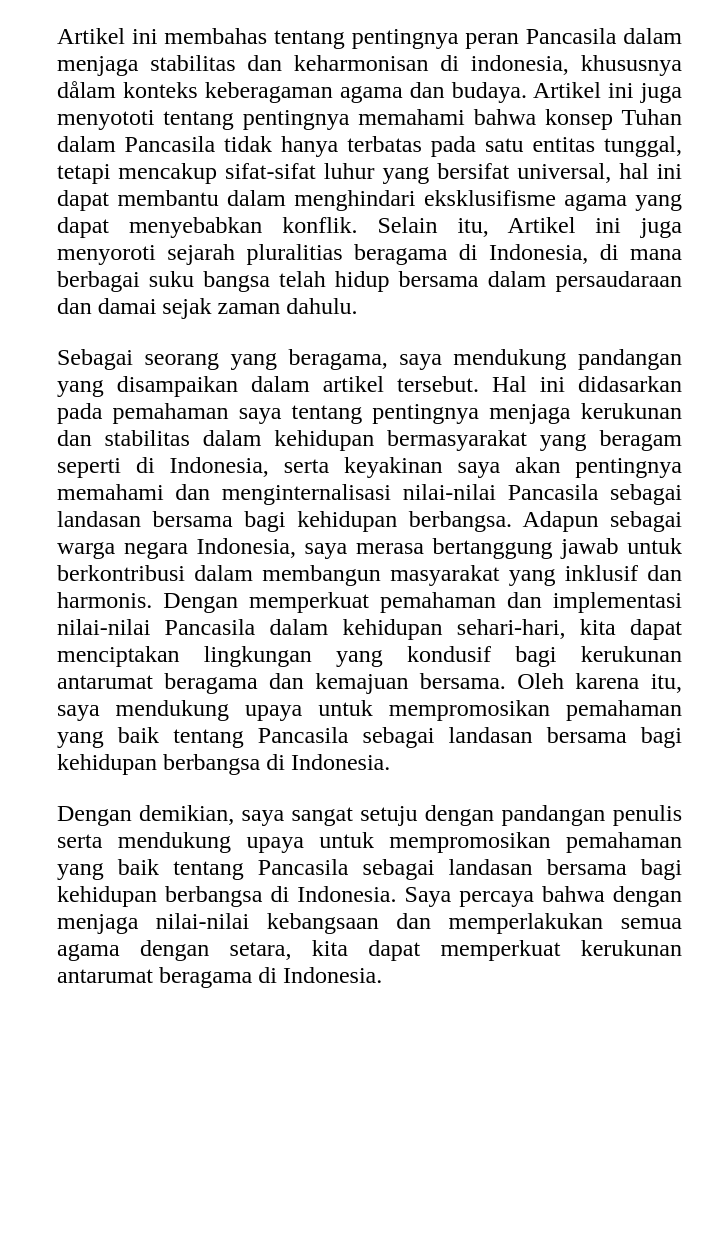
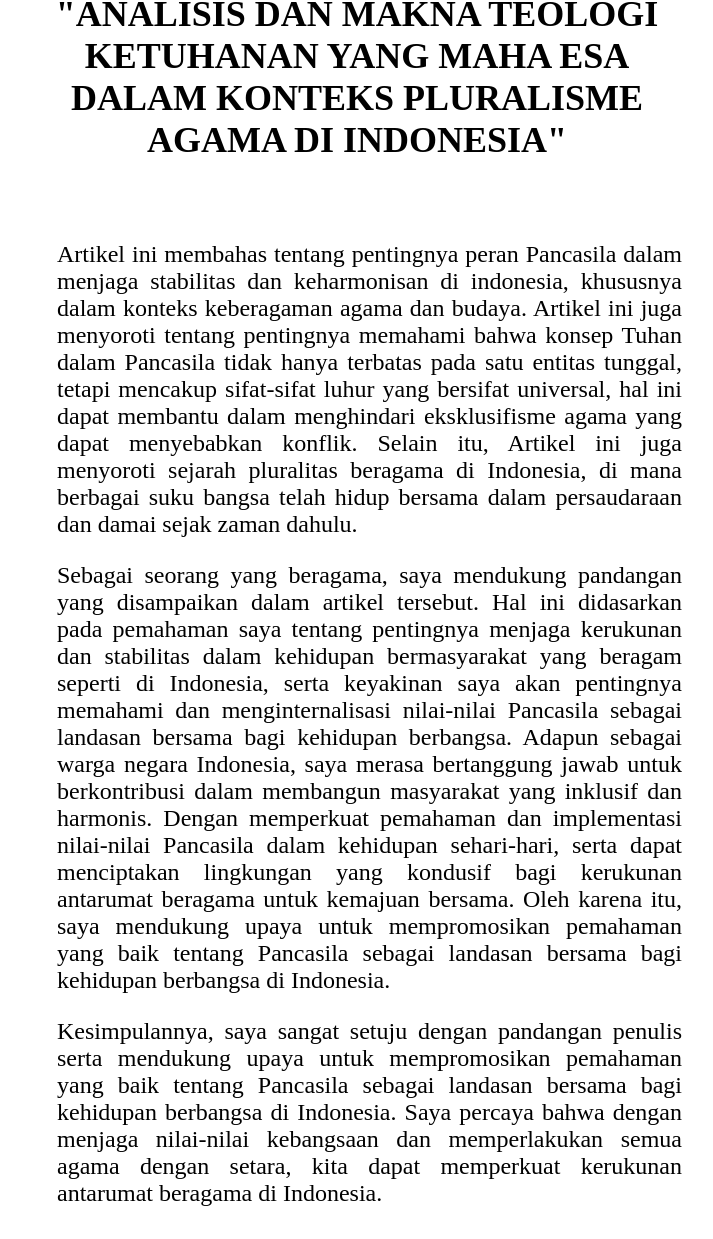
Before and after one commit to rifqireza/web-laporan-bacaan, a plain HTML site: page src/tulisan/pendapat_artikel.html in a window 1280 px wide. Shown: the part 87-1326 px from the top of the page, without its empty margins (283-996 px from the left). Before the commit the page ends 1108 px from the top, so only its background shows below. Drawn offline with Linux system fonts and the light colour scheme.

Commit message:
fix/clean-wording

```diff
--- a/src/tulisan/pendapat_artikel.html
+++ b/src/tulisan/pendapat_artikel.html
@@ -28,13 +28,14 @@
 <body>
     <div id="artikel">
         <article>
-            <h2>Pendapat Pembaca</h2>
+            <h2 style="text-align: center; margin-bottom: 80px;">Pendapat pembaca tentang artikel "ANALISIS DAN MAKNA TEOLOGI KETUHANAN YANG MAHA ESA
+                DALAM KONTEKS PLURALISME AGAMA DI INDONESIA"</h2>
 
-            <p>Artikel ini membahas tentang pentingnya peran Pancasila dalam menjaga stabilitas dan keharmonisan di indonesia, khususnya dålam konteks keberagaman agama dan budaya. Artikel ini juga menyototi tentang pentingnya memahami bahwa konsep Tuhan dalam Pancasila tidak hanya terbatas pada satu entitas tunggal, tetapi mencakup sifat-sifat luhur yang bersifat universal, hal ini dapat membantu dalam menghindari eksklusifisme agama yang dapat menyebabkan konflik. Selain itu, Artikel ini juga menyoroti sejarah pluralitias beragama di Indonesia, di mana berbagai suku bangsa telah hidup bersama dalam persaudaraan dan damai sejak zaman dahulu.</p>
+            <p>Artikel ini membahas tentang pentingnya peran Pancasila dalam menjaga stabilitas dan keharmonisan di indonesia, khususnya dalam konteks keberagaman agama dan budaya. Artikel ini juga menyoroti tentang pentingnya memahami bahwa konsep Tuhan dalam Pancasila tidak hanya terbatas pada satu entitas tunggal, tetapi mencakup sifat-sifat luhur yang bersifat universal, hal ini dapat membantu dalam menghindari eksklusifisme agama yang dapat menyebabkan konflik. Selain itu, Artikel ini juga menyoroti sejarah pluralitas beragama di Indonesia, di mana berbagai suku bangsa telah hidup bersama dalam persaudaraan dan damai sejak zaman dahulu.</p>
 
-            <p>Sebagai seorang yang beragama, saya mendukung pandangan yang disampaikan dalam artikel tersebut. Hal ini didasarkan pada pemahaman saya tentang pentingnya menjaga kerukunan dan stabilitas dalam kehidupan bermasyarakat yang beragam seperti di Indonesia, serta keyakinan saya akan pentingnya memahami dan menginternalisasi nilai-nilai Pancasila sebagai landasan bersama bagi kehidupan berbangsa. Adapun sebagai warga negara Indonesia, saya merasa bertanggung jawab untuk berkontribusi dalam membangun masyarakat yang inklusif dan harmonis. Dengan memperkuat pemahaman dan implementasi nilai-nilai Pancasila dalam kehidupan sehari-hari, kita dapat menciptakan lingkungan yang kondusif bagi kerukunan antarumat beragama dan kemajuan bersama. Oleh karena itu, saya mendukung upaya untuk mempromosikan pemahaman yang baik tentang Pancasila sebagai landasan bersama bagi kehidupan berbangsa di Indonesia.</p>
+            <p>Sebagai seorang yang beragama, saya mendukung pandangan yang disampaikan dalam artikel tersebut. Hal ini didasarkan pada pemahaman saya tentang pentingnya menjaga kerukunan dan stabilitas dalam kehidupan bermasyarakat yang beragam seperti di Indonesia, serta keyakinan saya akan pentingnya memahami dan menginternalisasi nilai-nilai Pancasila sebagai landasan bersama bagi kehidupan berbangsa. Adapun sebagai warga negara Indonesia, saya merasa bertanggung jawab untuk berkontribusi dalam membangun masyarakat yang inklusif dan harmonis. Dengan memperkuat pemahaman dan implementasi nilai-nilai Pancasila dalam kehidupan sehari-hari, serta dapat menciptakan lingkungan yang kondusif bagi kerukunan antarumat beragama untuk kemajuan bersama. Oleh karena itu, saya mendukung upaya untuk mempromosikan pemahaman yang baik tentang Pancasila sebagai landasan bersama bagi kehidupan berbangsa di Indonesia.</p>
 
-            <p>Dengan demikian, saya sangat setuju dengan pandangan penulis serta mendukung upaya untuk mempromosikan pemahaman yang baik tentang Pancasila sebagai landasan bersama bagi kehidupan berbangsa di Indonesia. Saya percaya bahwa dengan menjaga nilai-nilai kebangsaan dan memperlakukan semua agama dengan setara, kita dapat memperkuat kerukunan antarumat beragama di Indonesia.</p>
+            <p>Kesimpulannya, saya sangat setuju dengan pandangan penulis serta mendukung upaya untuk mempromosikan pemahaman yang baik tentang Pancasila sebagai landasan bersama bagi kehidupan berbangsa di Indonesia. Saya percaya bahwa dengan menjaga nilai-nilai kebangsaan dan memperlakukan semua agama dengan setara, kita dapat memperkuat kerukunan antarumat beragama di Indonesia.</p>
         </article>
     </div>
 </body>
```
